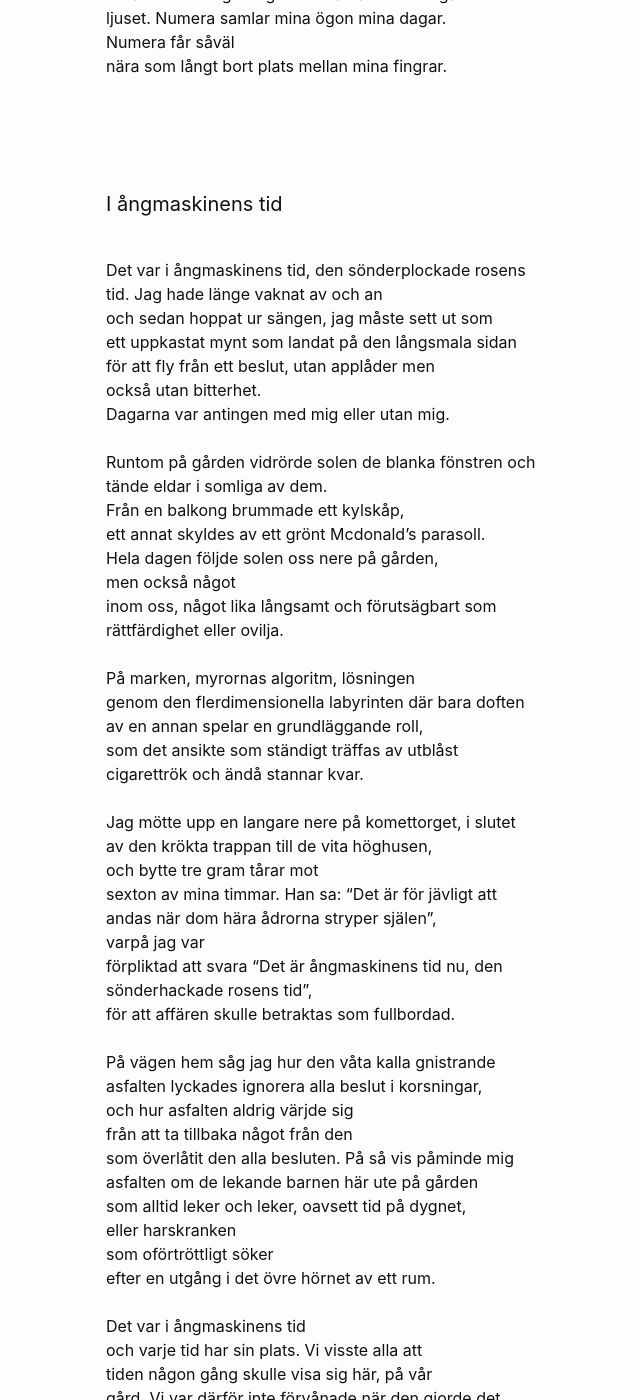
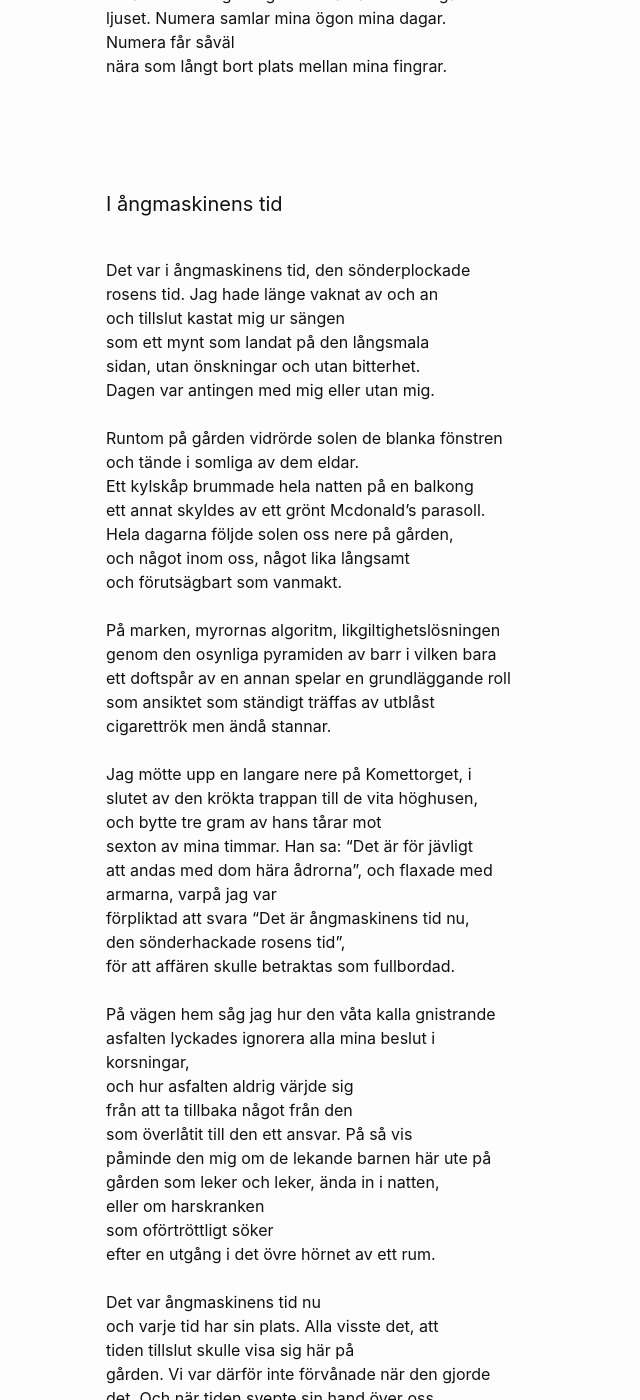
Before and after one commit to terr4form4/terr4form4.github.io, a Jekyll site: the page built from _posts/poesi/2024-01-03-dikter-2023-2024.md, in a window 1280 px wide and 1400 px high, scrolled down 7385 px. Shown: the whole window, without its empty margins (164-804 px from the left). Built offline with Jekyll 4.4.1, drawn with Linux system fonts in a browser that asks for light colours; comment, search, counter and statistics services are not loaded; some of the changed text lies outside the part shown.

Commit message:
ångmaskinen

```diff
--- a/_posts/poesi/2024-01-03-dikter-2023-2024.md
+++ b/_posts/poesi/2024-01-03-dikter-2023-2024.md
@@ -308,71 +308,72 @@ nära som långt bort plats mellan mina fingrar.<br/>
 #### I ångmaskinens tid
 
 <br/>
-Det var i ångmaskinens tid, den sönderplockade rosens<br/>
-tid. Jag hade länge vaknat av och an<br/>
-och sedan hoppat ur sängen, jag måste sett ut som<br/>
-ett uppkastat mynt som landat på den långsmala sidan<br/>
-för att fly från ett beslut, utan applåder men<br/>
-också utan bitterhet.<br/>
-Dagarna var antingen med mig eller utan mig.<br/>
+Det var i ångmaskinens tid, den sönderplockade<br/>
+rosens tid. Jag hade länge vaknat av och an<br/>
+och tillslut kastat mig ur sängen<br/>
+som ett mynt som landat på den långsmala<br/>
+sidan, utan önskningar och utan bitterhet.<br/>
+Dagen var antingen med mig eller utan mig.<br/>
 <br/>
-Runtom på gården vidrörde solen de blanka fönstren och<br/>
-tände eldar i somliga av dem.<br/>
-Från en balkong brummade ett kylskåp,<br/>
+Runtom på gården vidrörde solen de blanka fönstren<br/>
+och tände i somliga av dem eldar.<br/>
+Ett kylskåp brummade hela natten på en balkong<br/>
 ett annat skyldes av ett grönt Mcdonald's parasoll.<br/>
-Hela dagen följde solen oss nere på gården,<br/>
-men också något<br/>
-inom oss, något lika långsamt och förutsägbart som<br/>
-rättfärdighet eller ovilja.<br/>
+Hela dagarna följde solen oss nere på gården,<br/>
+och något inom oss, något lika långsamt<br/>
+och förutsägbart som vanmakt.<br/>
 <br/>
-På marken, myrornas algoritm, lösningen<br/>
-genom den flerdimensionella labyrinten där bara doften<br/>
-av en annan spelar en grundläggande roll,<br/>
-som det ansikte som ständigt träffas av utblåst<br/>
-cigarettrök och ändå stannar kvar.<br/>
+På marken, myrornas algoritm, likgiltighetslösningen<br/>
+genom den osynliga pyramiden av barr i vilken bara<br/>
+ett doftspår av en annan spelar en grundläggande roll<br/>
+som ansiktet som ständigt träffas av utblåst<br/>
+cigarettrök men ändå stannar.<br/>
 <br/>
-Jag mötte upp en langare nere på komettorget, i slutet<br/>
-av den krökta trappan till de vita höghusen,<br/>
-och bytte tre gram tårar mot<br/>
-sexton av mina timmar. Han sa: "Det är för jävligt att<br/>
-andas när dom hära ådrorna stryper själen",<br/>
-varpå jag var<br/>
-förpliktad att svara "Det är ångmaskinens tid nu, den<br/>
-sönderhackade rosens tid",<br/>
+Jag mötte upp en langare nere på Komettorget, i<br/>
+slutet av den krökta trappan till de vita höghusen,<br/>
+och bytte tre gram av hans tårar mot<br/>
+sexton av mina timmar. Han sa: "Det är för jävligt<br/>
+att andas med dom hära ådrorna", och flaxade med<br/>
+armarna, varpå jag var<br/>
+förpliktad att svara "Det är ångmaskinens tid nu,<br/>
+den sönderhackade rosens tid",<br/>
 för att affären skulle betraktas som fullbordad.<br/>
 <br/>
 På vägen hem såg jag hur den våta kalla gnistrande<br/>
-asfalten lyckades ignorera alla beslut i korsningar,<br/>
+asfalten lyckades ignorera alla mina beslut i<br/>
+korsningar,<br/>
 och hur asfalten aldrig värjde sig<br/>
 från att ta tillbaka något från den<br/>
-som överlåtit den alla besluten. På så vis påminde mig<br/>
-asfalten om de lekande barnen här ute på gården<br/>
-som alltid leker och leker, oavsett tid på dygnet,<br/>
-eller harskranken<br/>
+som överlåtit till den ett ansvar. På så vis<br/>
+påminde den mig om de lekande barnen här ute på<br/>
+gården som leker och leker, ända in i natten,<br/>
+eller om harskranken<br/>
 som oförtröttligt söker<br/>
 efter en utgång i det övre hörnet av ett rum.<br/>
 <br/>
-Det var i ångmaskinens tid<br/>
-och varje tid har sin plats. Vi visste alla att<br/>
-tiden någon gång skulle visa sig här, på vår<br/>
-gård. Vi var därför inte förvånade när den gjorde det.<br/>
-Ingenting annat hade varit rättvist,<br/>
-och allt annat hade gjort allting oigenkännligt
-och oförlåtligt.<br/>
-När barnen lekte på gården och deras skratt och rop<br/>
+Det var ångmaskinens tid nu<br/>
+och varje tid har sin plats. Alla visste det, att<br/>
+tiden tillslut skulle visa sig här på<br/>
+gården. Vi var därför inte förvånade när den gjorde<br/>
+det. Och när tiden svepte sin hand över oss<br/>
+gjorde den det så brutalt.<br/>
+Allting blev med ens oigenkännligt och oförlåtligt.<br/>
+När sedan barnen lekte på gården<br/>
+och deras skratt och rop<br/>
 studsade mellan husväggarna höll rädslan<br/>
-oss fångna i flera dagar efteråt.<br/>
-Men när kärleken visade sig för oss var det hoppet<br/>
-som nästan bortförde oss,<br/>
-nästan helt och hållet.<br/>
+oss fångna,<br/>
+när sedan kärleken visade sig för oss<br/>
+var det hoppet<br/>
+som kollrade bort oss, nästan helt och hållet.<br/>
 <br/>
-Genom en sten rinner en annan slags flod, den<br/>
-flyter också genom oss. Den följer ingen tid och ingen<br/>
-vilja.<br/>
-Och någonstans finns heller igenstans att få hjälp.<br/>
-Vi som lever på gården måste leva med det,<br/>
-och veta det.<br/>
-Därför upphör vi aldrig att skruva och dra åt dom<br/>
-små skruvar som håller ihop alltsammans, tills vi<br/>
-når självaste hjärtat av saken.<br/>
+Genom en sten rinner en annan slags flod, och den<br/>
+flyter också genom oss. Den följer ingens lag och<br/>
+ingens vilja.<br/>
+Och någonstans i en sten finns heller igenstans att<br/>
+ta vägen.<br/>
+Vi här på gården vet det och lever med det,<br/>
+Därför upphör vi aldrig att skruva och dra åt dom där<br/>
+små skruvar som håller ihop alltsammans,<br/>
+tills vi<br/>
+når självaste hjärtat.<br/>
 <br/>
```
